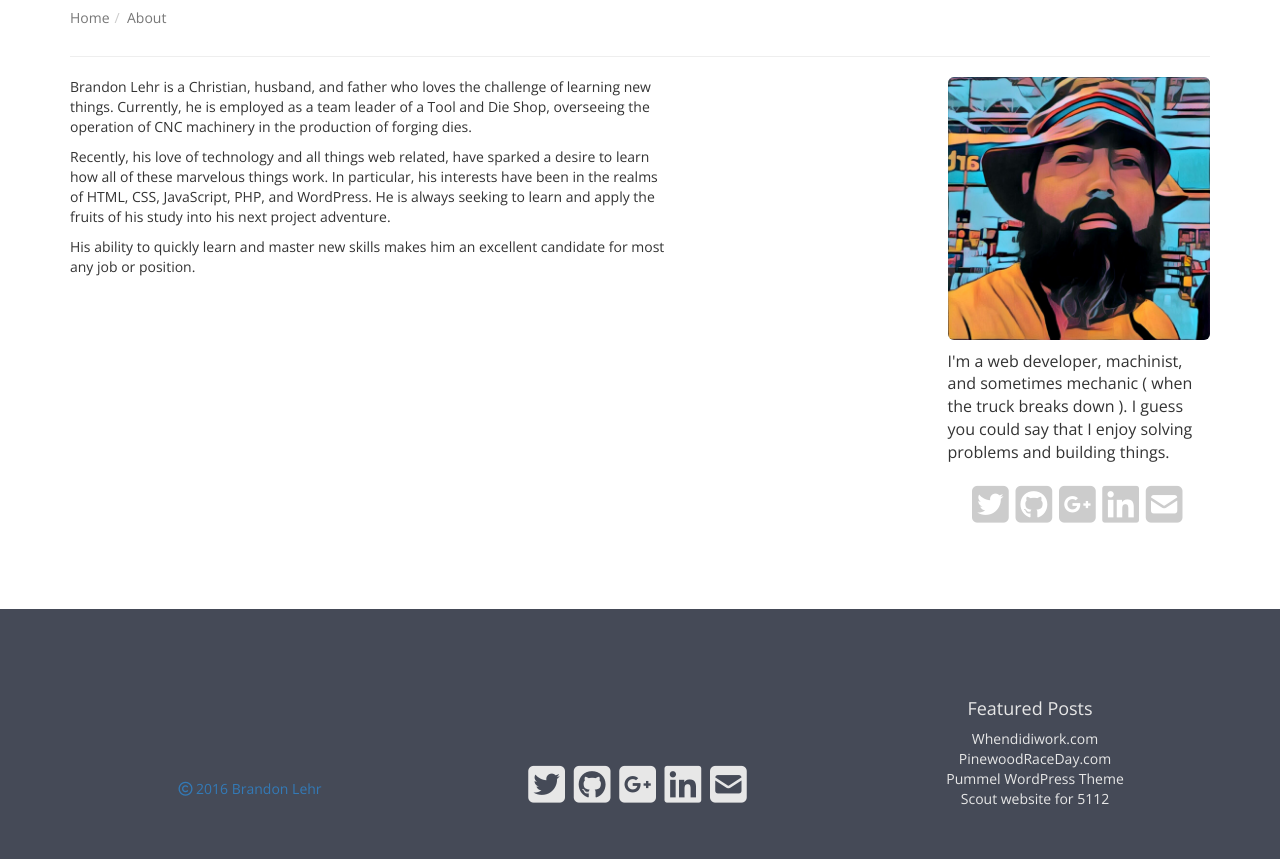
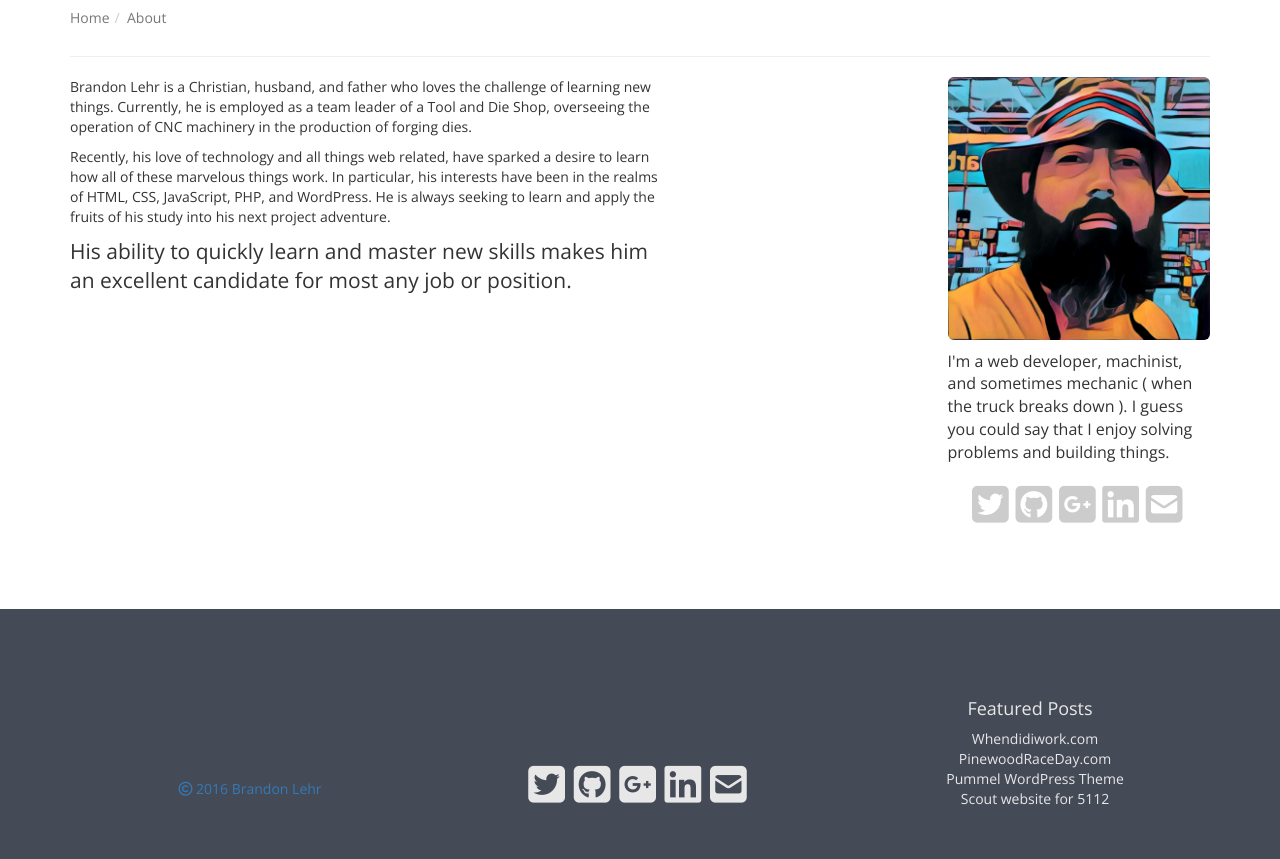
Before and after one commit to blehr/blehr.github.io, a Jekyll site: the page built from about/index.html, in a window 1280 px wide. Shown: the part 500-1359 px from the top of the page. Built offline with Jekyll 4.4.1, drawn with Linux system fonts in a browser that asks for light colours; nearby versions of some CDN libraries; comment, search, counter and statistics services are not loaded.

```diff
--- a/_layouts/page.html
+++ b/_layouts/page.html
@@ -17,9 +17,8 @@ layout: default
 				<div class="blog">
 
 					<div class="post">
-						<h2>
-             	{{ page.title | escape }}
-          	</h2> {{ content }}
+
+						 {{ content }}
 
 					</div>
 
--- a/about/index.html
+++ b/about/index.html
@@ -27,29 +27,7 @@ breadcrumb: About
     }
 </style>
 
+<p>Brandon Lehr is a Christian, husband, and father who loves the challenge of learning new things. Currently, he is employed as a team leader of a Tool and Die Shop, overseeing the operation of CNC machinery in the production of forging dies.</p>
+<p>Recently, his love of technology and all things web related, have sparked a desire to learn how all of these marvelous things work. In particular, his interests have been in the realms of HTML, CSS, JavaScript, PHP, and WordPress. He is always seeking to learn and apply the fruits of his study into his next project adventure.</p>
 
-<div class="container bottom-margin">
-
-
-		<div class="row">
-			<div class="col-sm-12">
-				{% include breadcrumb.html %}
-				<hr>
-			</div>
-		</div>
-
-		<div class="row">
-			<div class="col-sm-8 col-md-9">
-			    <div class="blog">
-
-    				<p>Brandon Lehr is a Christian, husband, and father who loves the challenge of learning new things. Currently, he is employed as a team leader of a Tool and Die Shop, overseeing the operation of CNC machinery in the production of forging dies.</p>
-                    <p>Recently, his love of technology and all things web related, have sparked a desire to learn how all of these marvelous things work. In particular, his interests have been in the realms of HTML, CSS, JavaScript, PHP, and WordPress. He is always seeking to learn and apply the fruits of his study into his next project adventure.</p>
-
-                    <p>His ability to quickly learn and master new skills makes him an excellent candidate for most any job or position.</p>
-                </div>
-			</div>
-
-			{% include sidebar.html %}
-
-		</div>
-	</div>
+<p class="lead">His ability to quickly learn and master new skills makes him an excellent candidate for most any job or position.</p>
```
Also changed, not shown: other parts of about/index.html (+1 -1 lines), _layouts/default.html (+10 -0 lines).
